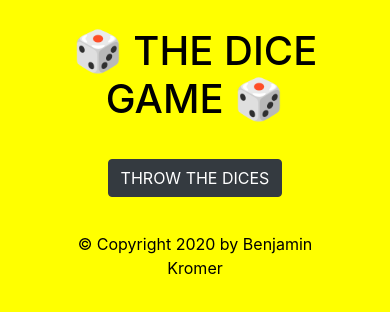
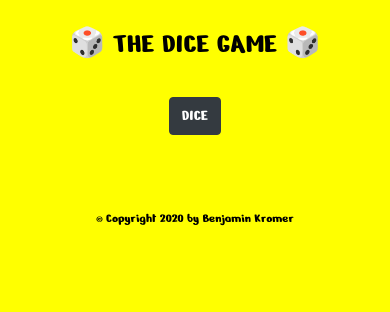
Before and after one commit to benjamin-kromer/benjamin-kromer.github.io, a plain HTML site: page index.html in a window 390 px wide. Drawn offline with nearby package versions, Linux system fonts and the light colour scheme.

Commit message:
change fonts and more responsive design

```diff
--- a/index.html
+++ b/index.html
@@ -9,7 +9,8 @@
   <title>🎲 DICE GAME 🎲</title>
   <link rel="stylesheet" href="styles.css">
   <link rel="shortcut icon" type="image/x-icon" href="img/faviconDice.ico">
-
+  <link rel="preconnect" href="https://fonts.gstatic.com">
+  <link href="https://fonts.googleapis.com/css2?family=Nerko+One&display=swap" rel="stylesheet">
 
 </head>
 
@@ -31,7 +32,7 @@
         </div>
 
       </div>
-      <button type="button" class="btn btn-dark rollDices">THROW THE DICES</button>
+      <button type="button" class="btn btn-xlg btn-dark rollDices">DICE</button>
     </div>
 
   </section>
--- a/styles.css
+++ b/styles.css
@@ -2,12 +2,21 @@ body {
     background-color: yellow;
     color: black;
     text-align: center;
+    font-family: 'Nerko One', cursive;
 
 }
 
 @media (max-width: 540px) {
     img {
         width: 7rem;
+    }
+
+    .footer p {
+        font-size: small;
+    }
+
+    .banner h1 {
+        font-size: 1.8rem;
     }
 }
 
@@ -20,7 +29,7 @@ body {
 }
 
 .footer {
-    padding: 7% 15%
+    padding: 17% 15%
 }
 
 .hide {
```
